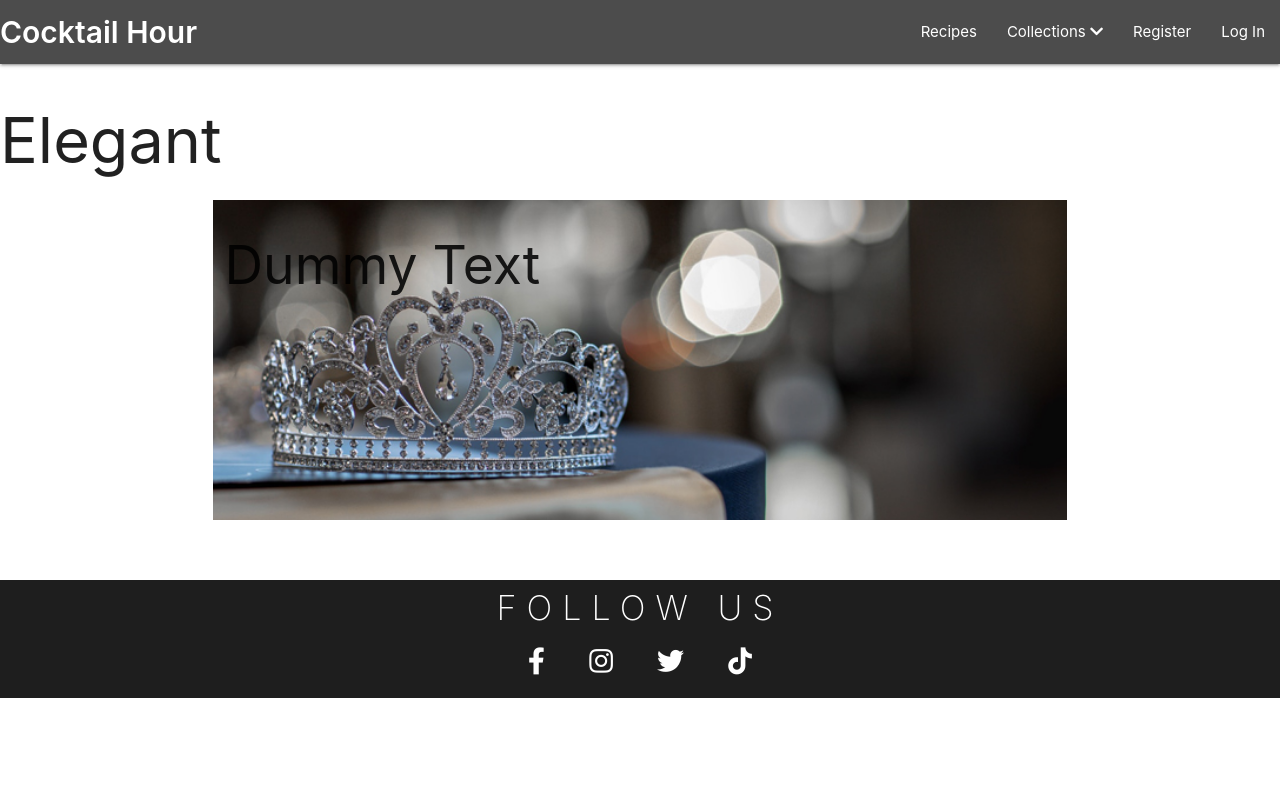
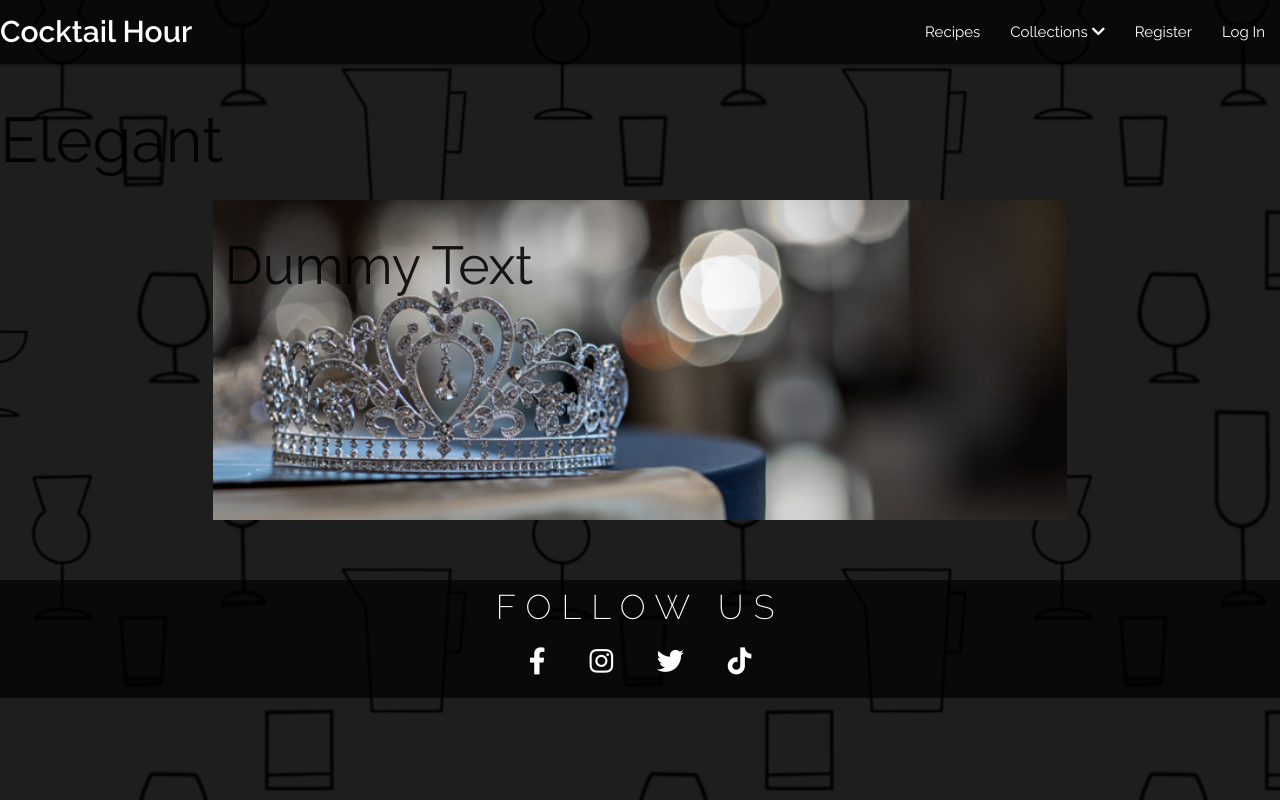
Before and after one commit to AmyOShea/MS3-Cocktail-Hour, a Flask app: page /elegant in a window 1280 px wide. Run offline with Flask 2, Linux system fonts and the light colour scheme; data that the repository does not hold is empty; some libraries are stand-ins or nearby versions.

Commit message:
STYLE: Add site background image

```diff
--- a/static/css/style.css
+++ b/static/css/style.css
@@ -7,12 +7,14 @@
     font-weight: normal;
     font-style: normal;
 }
-static/css/fonts/NeonTubes2-Regular.woff
+
 
 body {
     margin: 0 !important;
     padding: 0 !important;
     font-family: 'Raleway', sans-serif;
+    background-image: url(../images/site-images/site-bg-image.jpg);
+    background-repeat: repeat;
 }
 
 .card {
@@ -133,7 +135,7 @@ body {
 .page-footer {
     padding-top: .6em;
     margin: 0;
-    background-color: #1e1e1e;
+    background-color: rgba(0, 0, 0, 0.7);
 }
 
 .page-footer h4 {
```
Also changed, not shown: static/images/site-images/site-bg-image.jpg (added).
